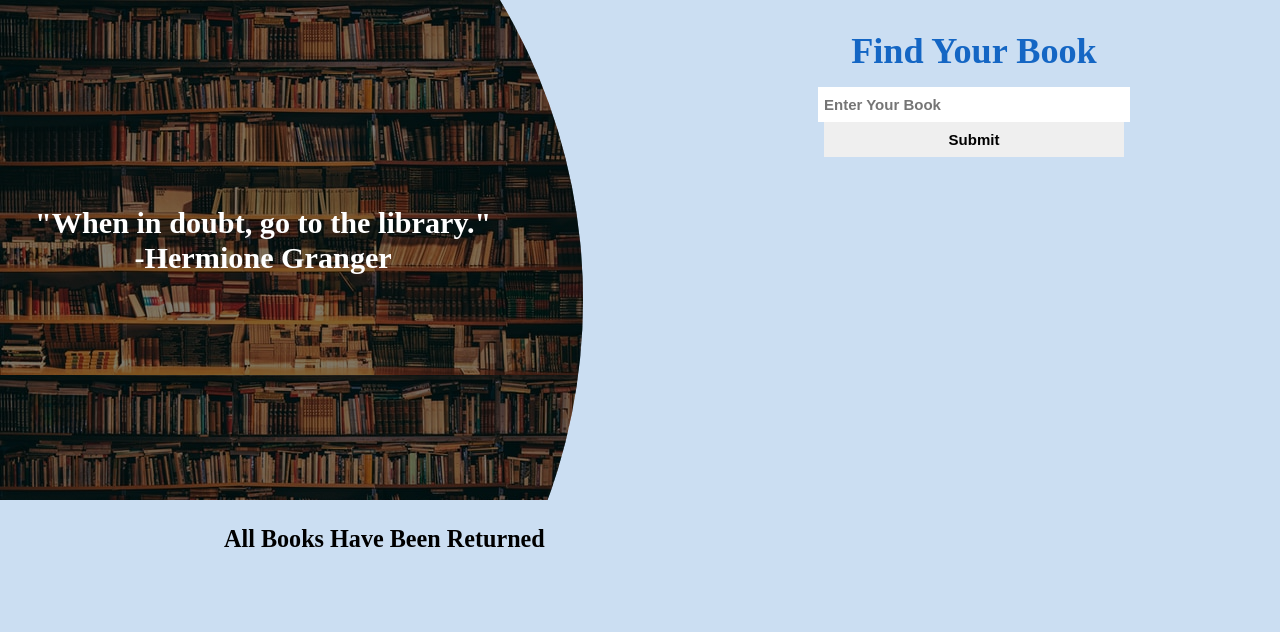
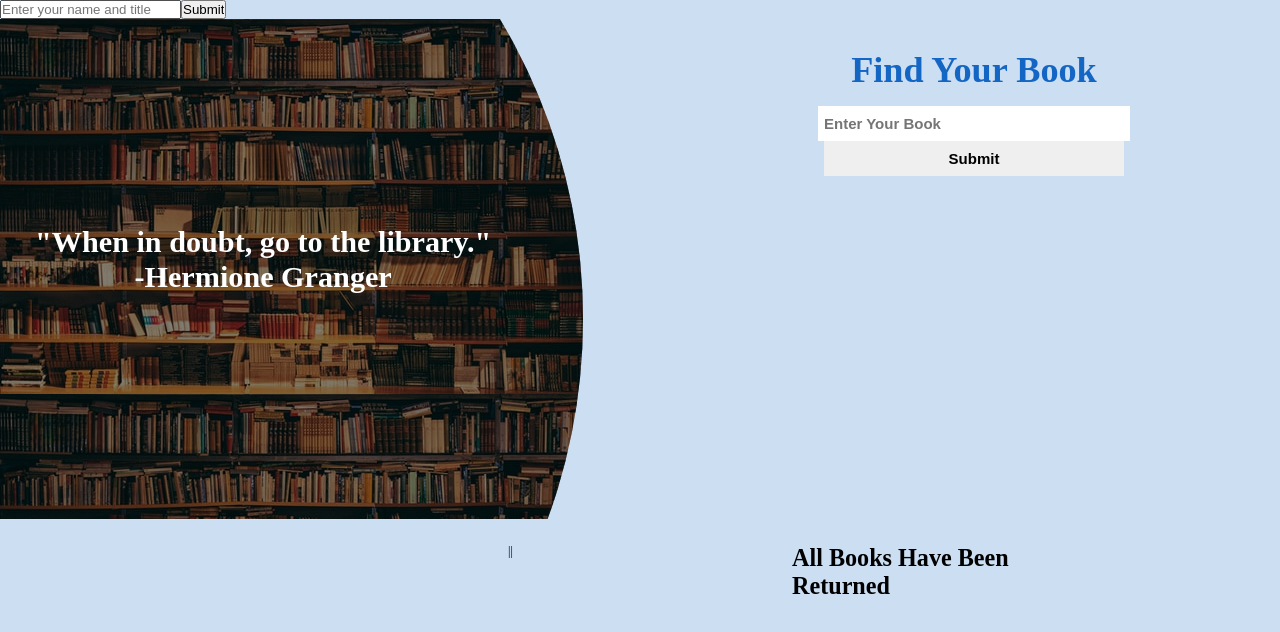
Before and after one commit to CodyAskew9/gooble-books, a React (Create React App) app in the folder client/: page / in a window 1280 px wide. Shown: the top 632 px of the page. Built offline with nearby package versions, Linux system fonts and the light colour scheme.

Commit message:
added a not found component

```diff
--- a/client/src/components/CheckedOut.js
+++ b/client/src/components/CheckedOut.js
@@ -5,10 +5,14 @@ import { useBookContext } from './bookContext'
 
 
 const CheckedOut = ({ book }) => {
-    const {checkOut, returnBook} = useBookContext()
+    const {checkOut, returnBook, name, returnBookTwo} = useBookContext()
 
   const returnChecker = (title) => {
     const boolean = checkOut.some((item) => item.book.title === title)
+    return boolean
+  }
+  const returnCheckerTwo = (title) => {
+    const boolean = name.some((item) => item.notFoundInfo === title)
     return boolean
   }
     return (
@@ -32,6 +36,23 @@ const CheckedOut = ({ book }) => {
 
             </>
           );
+        }):<h1> </h1>} ||
+
+        {name.length > 0 ? name.map((item) => {
+
+            return (
+                <>
+               <div className="card" key={item.id} >
+                <div className="bottom">
+                  <h3 className='kid'>{item.notFoundInfo}</h3>
+                  {returnCheckerTwo(item.notFoundInfo) ? ( <button onClick={() => returnBookTwo(item.notFoundInfo)}>Return</button>)
+                  : (<h3>nothing here</h3>)}
+                </div>
+
+              </div>
+
+            </>
+          );
         }):<h1>All Books Have Been Returned</h1>}
 
       </>
--- a/client/src/components/Home.jsx
+++ b/client/src/components/Home.jsx
@@ -2,6 +2,7 @@ import React, { useState } from "react";
 import Card from "./card";
 import axios from "axios"
 import CheckedOut from "./CheckedOut";
+import NotFound from "./NotFound";
 
 
 
@@ -12,13 +13,13 @@ const Home = () => {
      axios.get("https://www.googleapis.com/books/v1/volumes?q=:"+search+":keyes&key=AIzaSyBMzZS3hTqxyJMIFq0cxpTCJ8kOp3Y4Qbw")
      .then(res=> setBookData(res.data.items))
      .catch(err=> console.log(err))
-
      event.preventDefault()
     }
 
   return (
 
     <>
+    <NotFound />
     <div className="header">
       <div className="row1">
         <h1>"When in doubt, go to the library." <br/>
@@ -42,8 +43,8 @@ const Home = () => {
       <div className="container">
        <Card book= {bookData}  />
        < CheckedOut book= {bookData}  />
+       </div>
 
-       </div>
     </>
   );
 };
--- /dev/null
+++ b/client/src/components/NotFound.jsx
@@ -0,0 +1,27 @@
+import React, { useState } from 'react'
+import { useBookContext } from "./bookContext";
+
+const NotFound = () => {
+    const { notFoundCheckOut} = useBookContext()
+    const [student,  setStudent] = useState({notFoundInfo: ""})
+    const handleSubmit = (e) => { notFoundCheckOut(student)
+
+
+      e.preventDefault()
+    }
+    const handleChange = (e) => {
+      setStudent({notFoundInfo: e.target.value})
+
+    }
+
+  return (
+    <>
+    <form onSubmit={handleSubmit}>
+              <input type="text" name="Enter Your Name" placeholder='Enter your name and title' value={student.kid} onChange={handleChange} />
+              <input type="submit"  />
+                </form>
+    </>
+  )
+}
+
+export default NotFound
--- a/client/src/components/bookContext.js
+++ b/client/src/components/bookContext.js
@@ -3,7 +3,7 @@ import { useContext, createContext, useState, useEffect } from "react";
 const bookContext = createContext(null)
 
 const checkOutLocalStorage = JSON.parse(localStorage.getItem('checkout') || "[]")
-// const kidsLocalStorage = JSON.parse(localStorage.getItem('name') || "[]")
+const kidsLocalStorage = JSON.parse(localStorage.getItem('name') || "[]")
 export const useBookContext = () => {
 const context = useContext(bookContext)
 if(context === undefined)
@@ -14,26 +14,26 @@ return context
 
 const BookContextProvider = ({children}) => {
     const [checkOut, setCheckOut] =useState(checkOutLocalStorage)
-    // const [name, setName] =useState(kidsLocalStorage)
+    const [name, setName] =useState(kidsLocalStorage)
 
 
 
     const addToCheckOut = (book) => {
         const oldCheckOut = [...checkOut]
         const newCheckOut = oldCheckOut.concat(book)
-        // const oldStudent = [...name,]
-        // const newStudent = oldStudent.concat(kid)
+
         setCheckOut(newCheckOut)
-        // setName(newStudent)
+
 
     }
-    // const student = (names) => {
-    //     const oldStudent = [...name,]
-    //     const newStudent = oldStudent.concat(names)
+    const notFoundCheckOut = (book) => {
+        const oldName = [...name]
+        const newName = oldName.concat(book)
 
-    //     setName(newStudent)
+        setName(newName)
 
-    // }
+
+    }
 
     const returnBook =(title) => {
 
@@ -43,18 +43,26 @@ const BookContextProvider = ({children}) => {
         setCheckOut(newCheckOut)
 
     }
+    const returnBookTwo =(title) => {
+
+        const oldName = [...name]
+        const newName = oldName.filter((item) => item.notFoundInfo !== title)
+
+        setName(newName)
+
+    }
 
     useEffect(()=> {
         localStorage.setItem('checkout', JSON.stringify(checkOut))
 
       },[checkOut])
-    // useEffect(()=> {
-    //     localStorage.setItem("name", JSON.stringify(name))
+    useEffect(()=> {
+        localStorage.setItem("name", JSON.stringify(name))
 
-    //   },[name])
+      },[name])
 
 
-    return ( <bookContext.Provider value={{checkOut, addToCheckOut, returnBook,}}>
+    return ( <bookContext.Provider value={{checkOut, addToCheckOut, returnBook, returnBookTwo, notFoundCheckOut, name}}>
         {children}
     </bookContext.Provider>
     )
```
